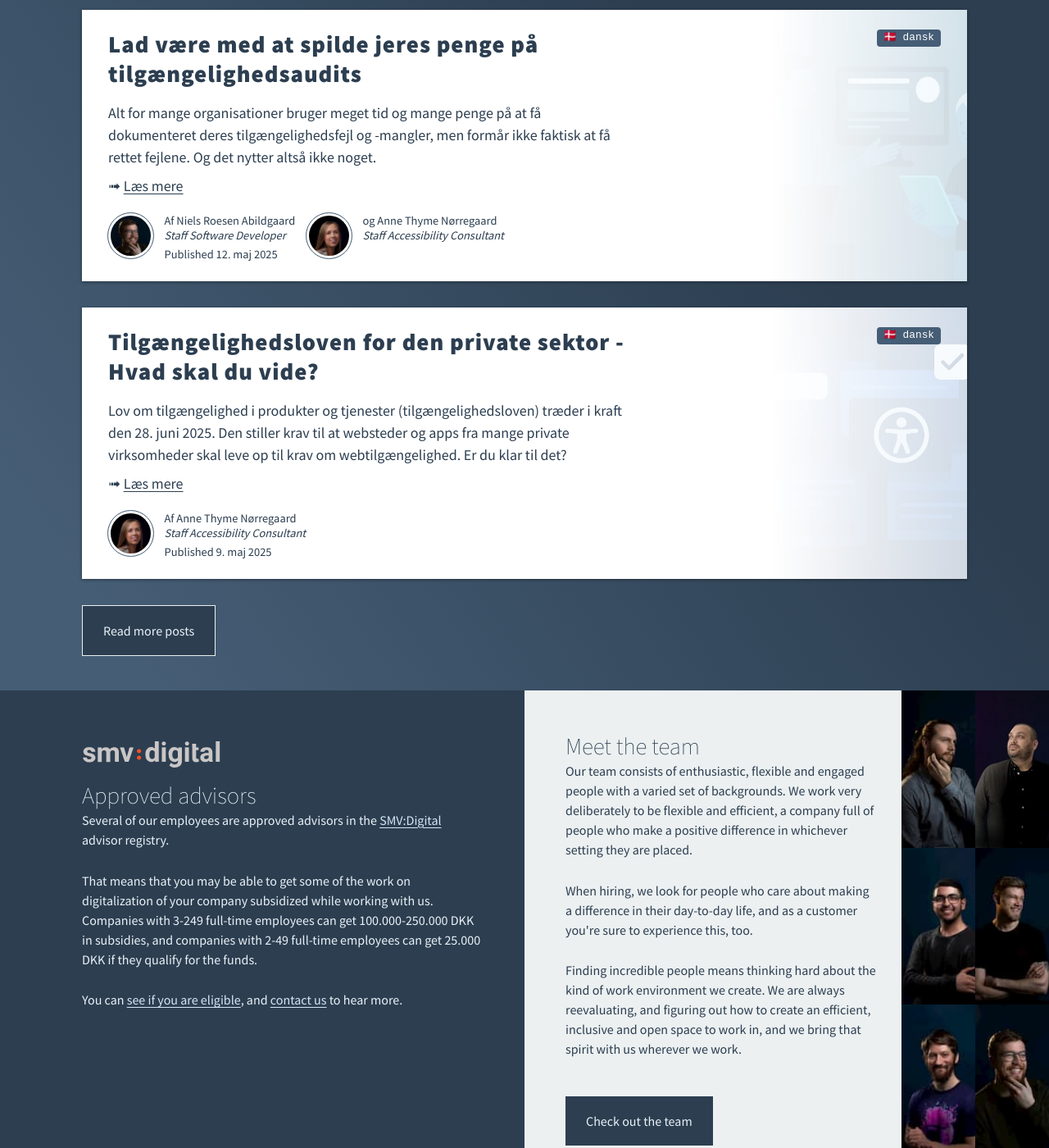
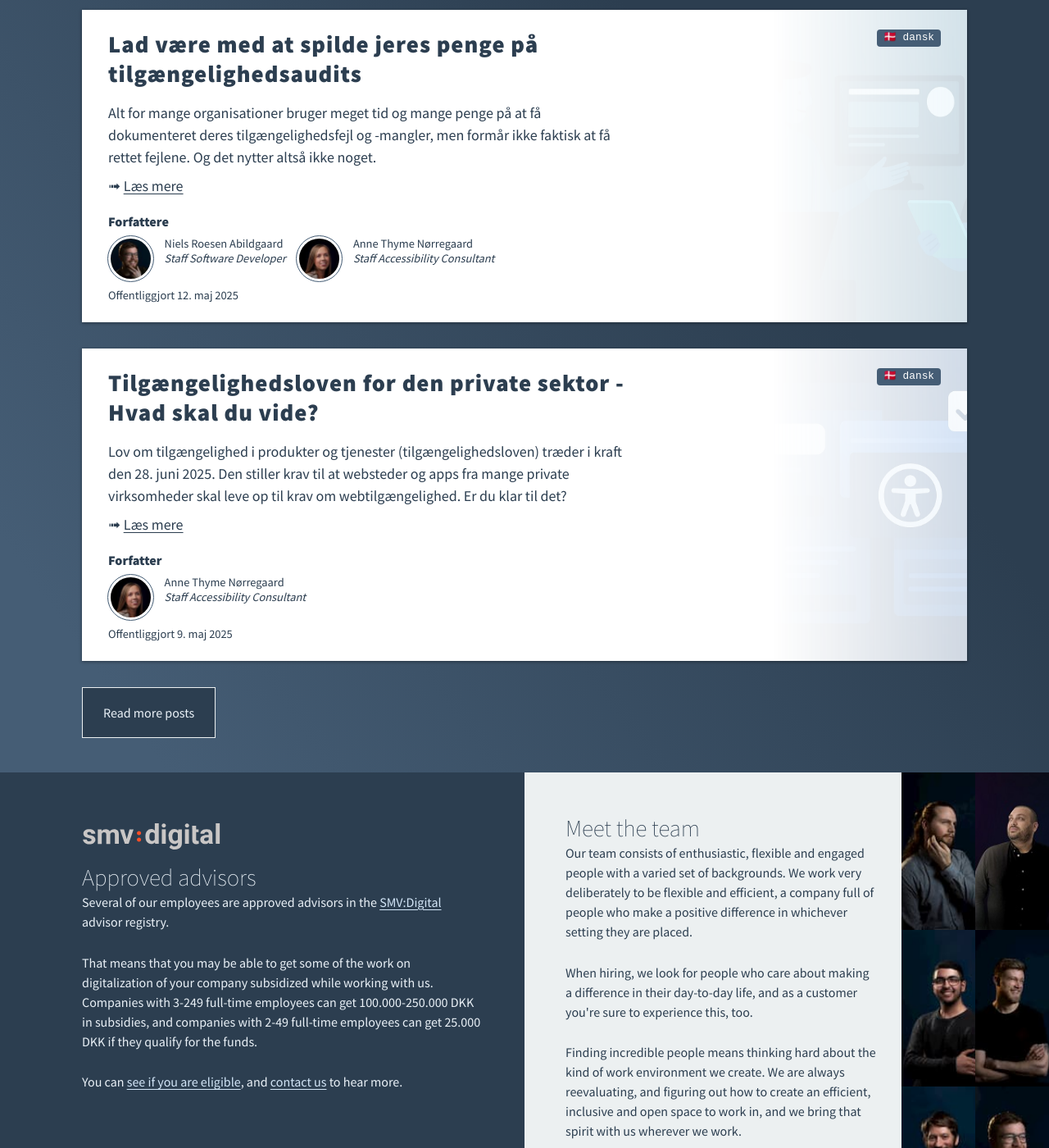
Before and after one commit to derangeddk/deranged.dk, a Jekyll site: the page built from _posts/2024-05-07-what-is-a-crm.html, in a window 1280 px wide and 1400 px high, scrolled down 5154 px. Shown: the whole window at 82% size. Built offline with Jekyll 4.4.1, drawn with Linux system fonts in a browser that asks for light colours; some web fonts are replaced; comment, search, counter and statistics services are not loaded.

Commit message:
Author(s) as sepparate section in latest post

```diff
--- a/_includes/latest-posts.html
+++ b/_includes/latest-posts.html
@@ -173,6 +173,16 @@
 
 .latest-posts__meta {
   display: flex;
+  flex-direction: column;
+
+  h4 {
+    font-size: 0.9em;
+    margin-top: unset;
+  }
+}
+
+.latest-posts__meta-author-wrapper {
+  display: flex;
   gap: 0.85rem;
 }
 
@@ -194,7 +204,8 @@
 }
 
 .latest-posts__meta-date {
-  margin-top: 5px;
+  margin-top: 8px;
+  font-size: 0.8em;
 }
 
 .button {
@@ -239,23 +250,24 @@
             <span class="latest-posts__list-item-summary-readmore">➟ <u>{% if post.lang == 'da_dk' %}Læs&nbsp;mere{% else %}Read&nbsp;more{% endif %}</u></span>
           </div>
           <div class="latest-posts__meta">
+            <h4>{% if post.lang == 'da_dk' and post.author.size == 1 %}Forfatter{% elsif post.author.size == 1 %}Author{% elsif post.lang == 'da_dk' and post.author.size > 1 %}Forfattere{% elsif post.author.size > 1 %}Authors{% endif %}</h4>
+            <div class="latest-posts__meta-author-wrapper">
               {% assign authors = post.author %}
               {% for author in authors %}
               <img src="{{author.image}}" alt="" class="latest-posts__meta-avatar" />
               <div class="latest-posts__meta-author">
                 {% if author.name %}
-                {% if post.lang == 'da_dk' and forloop.first %}Af{% elsif forloop.first %}By{% elsif post.lang == 'da_dk' and forloop.last %}og{% elsif forloop.last %}and{% endif %} {{ author.name }}
+                  {{ author.name }}
                 {% endif %}
                 {% if author.title %}
                   <i>{{ author.title }}</i>
                 {% endif %}
-              {% if post.at and forloop.first %}
-                <span class="latest-posts__meta-date">
-                  Published {{ post.at }}
-                </span>
-              {% endif %}
               </div>
               {% endfor %}
+            </div>
+            <span class="latest-posts__meta-date">
+              {% if post.lang == 'da_dk' %}Offentliggjort{% else %}Published{% endif %} {{ post.at }}
+            </span>
           </div>
           <div class="latest-posts__tags">
             <div class="latest-posts__tag">
--- a/_posts/2024-05-07-what-is-a-crm.html
+++ b/_posts/2024-05-07-what-is-a-crm.html
@@ -10,7 +10,7 @@ img-small: "/img/blog-posts/what_is_a_CRM_deranged_blog-small.jpg"
 subtitle: >
   Streamline Customer Relationships, Enhance Sales, and Drive Growth with the
   Right CRM
-at: May 7<sup>th</sup> 2025<br>
+at: May 7<sup>th</sup> 2025
 author:
 - name: Simon Paul Spinola
   title: Staff Business & Operations Consultant
```
Lines whose indentation alone changed are shown as unchanged.
